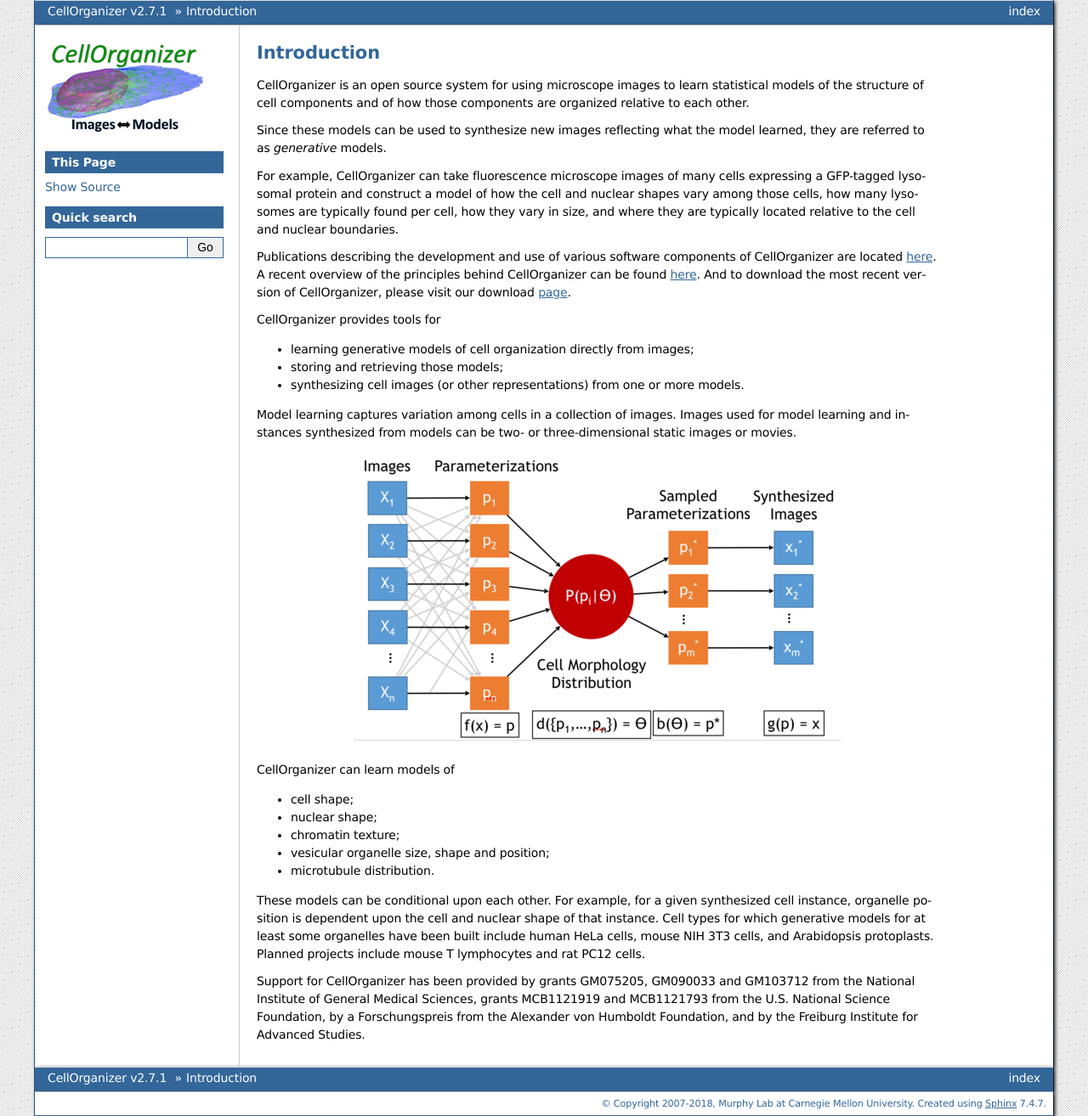
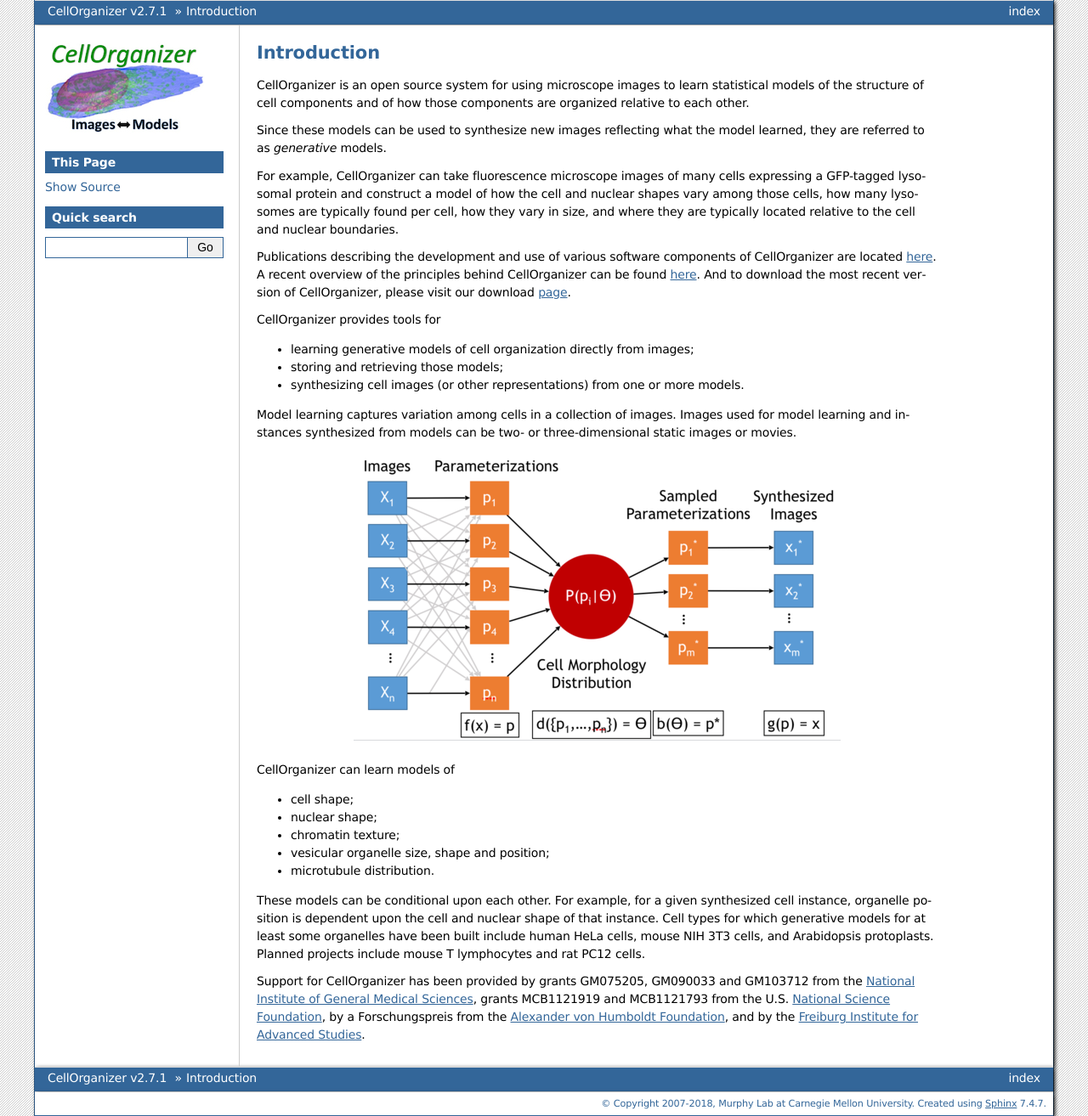
Before and after one commit to murphygroup/cellorganizer-documentation_old, a Sphinx documentation site: the page built from source/sections/introduction.rst, in a window 1280 px wide. Shown: the whole page at 85% size. Built offline with Sphinx 7.4.7, drawn with Linux system fonts in a browser that asks for light colours; pages that are not in the unit, such as notebooks, are missing from menus; part of the change alters nothing that is shown.

```diff
--- a/source/sections/introduction.rst
+++ b/source/sections/introduction.rst
@@ -34,4 +34,4 @@ CellOrganizer can learn models of
 These models can be conditional upon each other. For example, for a given synthesized cell instance, organelle position is dependent upon the cell and nuclear shape of that instance.
 Cell types for which generative models for at least some organelles have been built include human HeLa cells, mouse NIH 3T3 cells, and Arabidopsis protoplasts. Planned projects include mouse T lymphocytes and rat PC12 cells.
 
-Support for CellOrganizer has been provided by grants GM075205, GM090033 and GM103712 from the National Institute of General Medical Sciences, grants MCB1121919 and MCB1121793 from the U.S. National Science Foundation, by a Forschungspreis from the Alexander von Humboldt Foundation, and by the Freiburg Institute for Advanced Studies.
+Support for CellOrganizer has been provided by grants GM075205, GM090033 and GM103712 from the `National Institute of General Medical Sciences <https://www.nigms.nih.gov/Pages/default.aspx>`_, grants MCB1121919 and MCB1121793 from the U.S. `National Science Foundation <https://www.nsf.gov/>`_, by a Forschungspreis from the `Alexander von Humboldt Foundation <https://www.humboldt-foundation.de/web/home.html>`_, and by the `Freiburg Institute for Advanced Studies <https://www.frias.uni-freiburg.de/en/home>`_.
```
